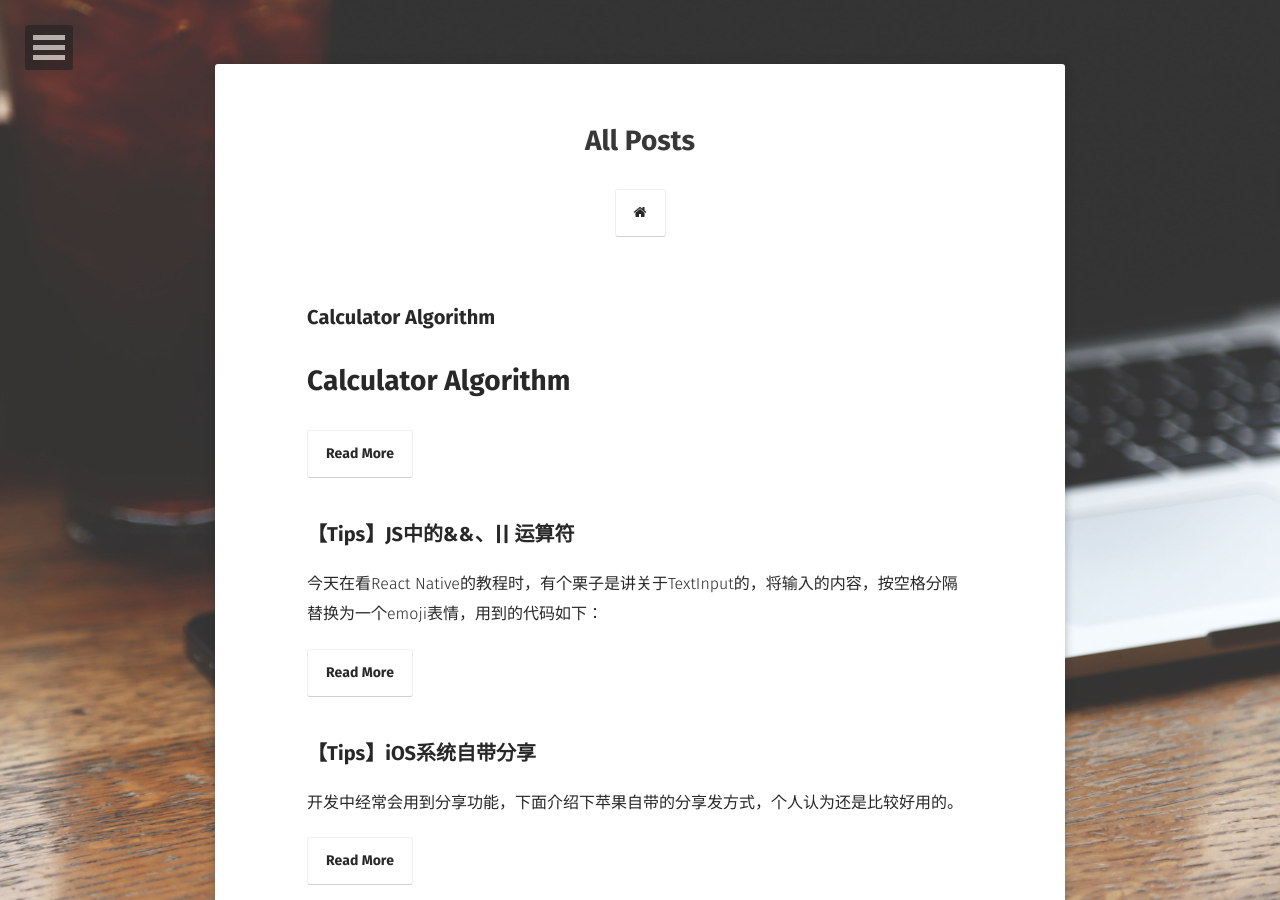
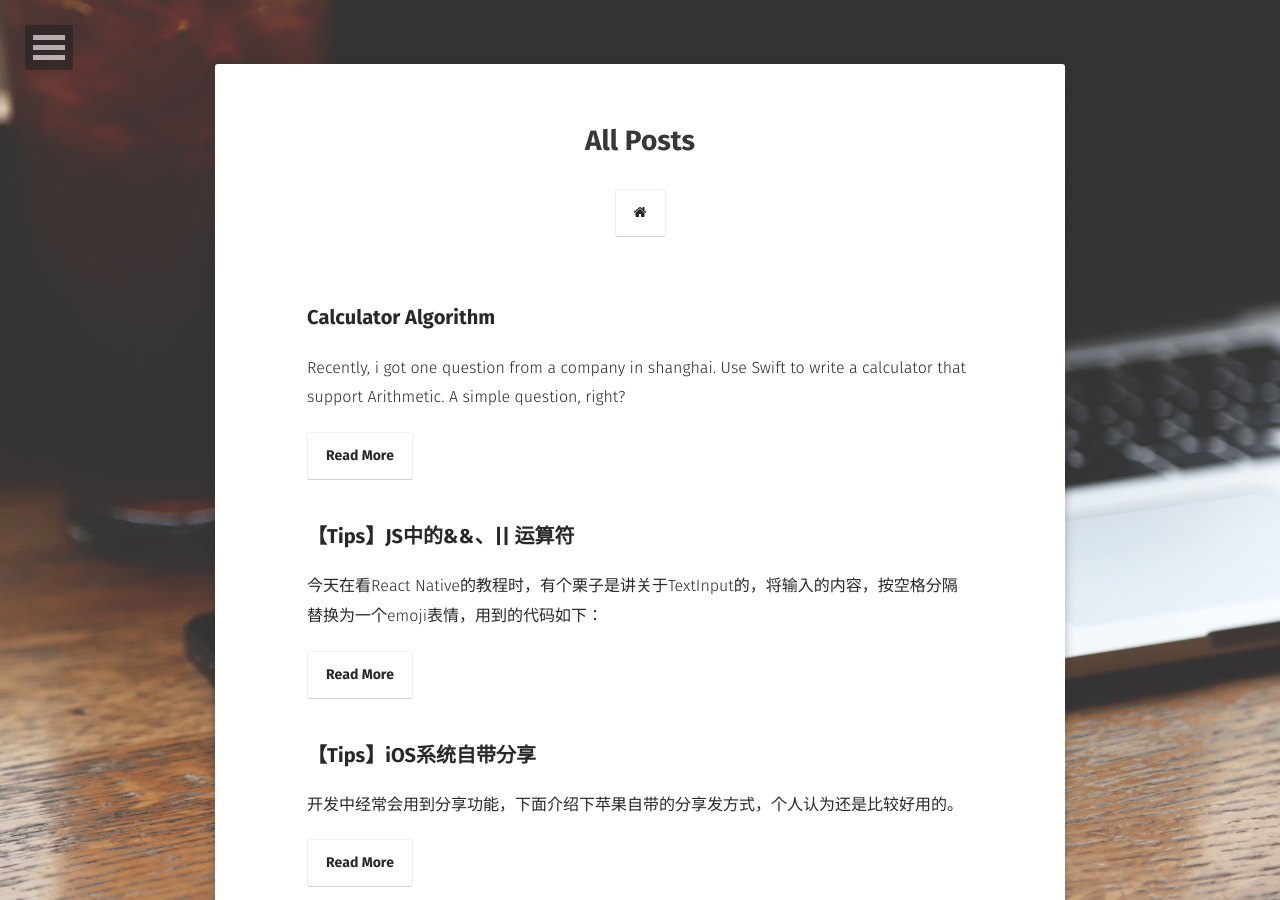
Before and after one commit to longjianjiang/longjianjiang.github.io, a Jekyll site: the page built from posts/index.md, in a window 1280 px wide and 900 px high. Built offline with Jekyll 4.4.1, drawn with Linux system fonts in a browser that asks for light colours; some web fonts are replaced.

Commit message:
Update 2017-06-05-calculator-algorithm.md

```diff
--- a/_posts/2017-06-05-calculator-algorithm.md
+++ b/_posts/2017-06-05-calculator-algorithm.md
@@ -1,3 +1,14 @@
+---
+layout: post
+title:  "Calculator Algorithm"
+date:   2017-06-05
+excerpt: "Recently, i got one question from a company in shanghai. Use Swift to write a calculator that support Arithmetic. A simple question, right?"
+
+tag:
+- Algorithm
+comments: true
+---
+
 # Calculator Algorithm
 
 Recently, i got one question from a company in shanghai. Use Swift to write a calculator that support Arithmetic. A simple question, right?
```
